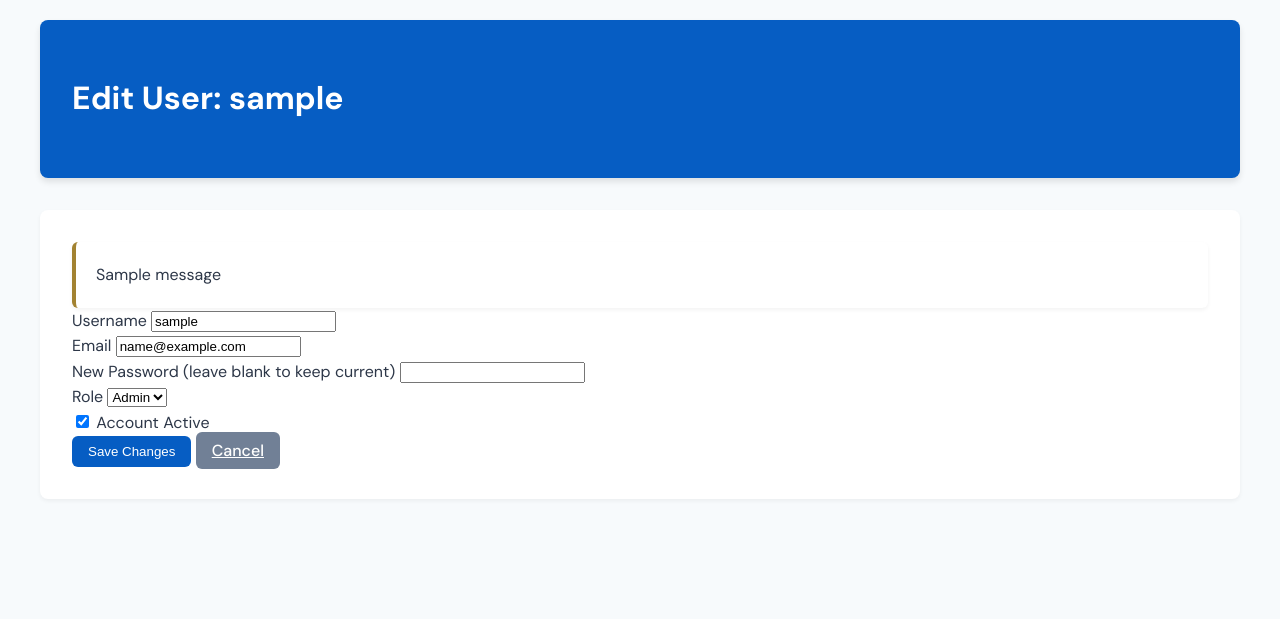
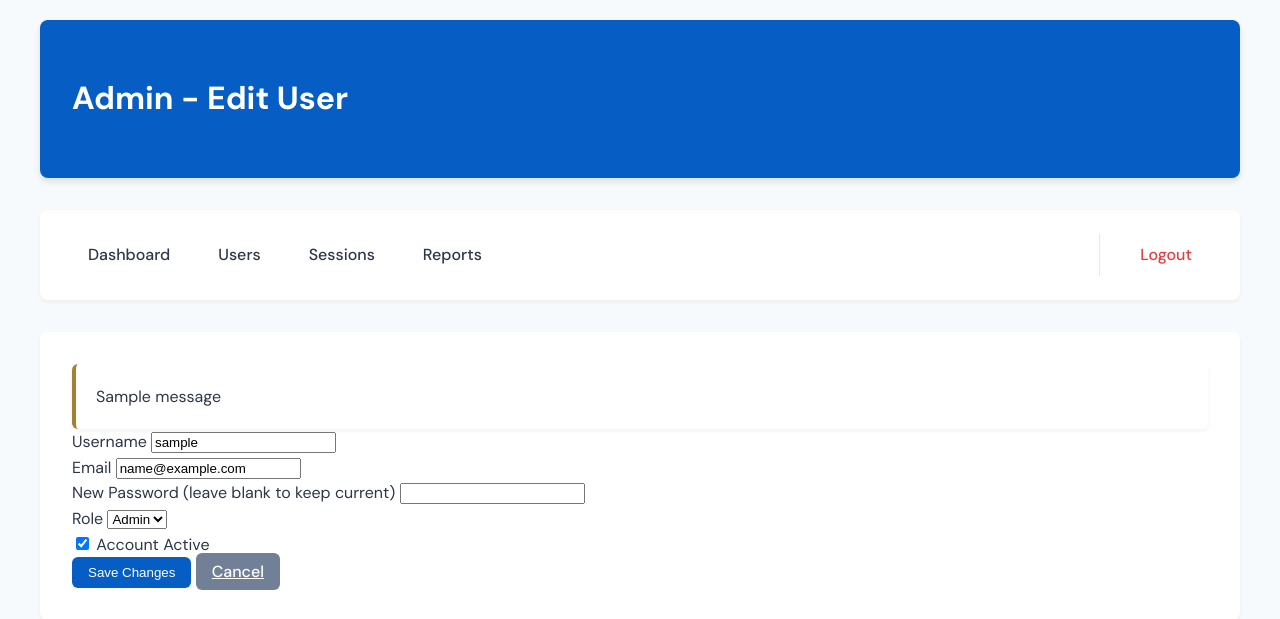
Before and after one commit to ISO-Serious/serious-threat-intelligence, a Flask app: template app/templates/admin/edit_user.html in a window 1280 px wide. Shown: the top 619 px of the page. Run offline with Flask 3, Linux system fonts and the light colour scheme; the template is opened without the code that fills it: values that come from a table or form of the project are taken from there, others are empty; tables that the repository leaves empty hold one stand-in row (values such as "Sample post"); one stand-in notice (Sample message) is shown.

Commit message:
Added some navigation

```diff
--- a/app/blueprints/api/routes.py
+++ b/app/blueprints/api/routes.py
@@ -12,6 +12,9 @@ import json
 
 logger = logging.getLogger(__name__)
 api = Blueprint('api', __name__, url_prefix='/api')
+
+def strip_html(text):
+    return re.sub('<[^<]+?>', '', text)
 
 @api.route('/collect-feeds', methods=['POST'])
 @requires_auth
--- a/app/static/css/styles.css
+++ b/app/static/css/styles.css
@@ -639,3 +639,82 @@ body {
         justify-content: center;
     }
 }
+.admin-nav {
+    display: flex;
+    justify-content: space-between;
+    align-items: center;
+    padding: 1.5rem 2rem;
+    background: white;
+    border-radius: 8px;
+    box-shadow: 0 2px 4px rgba(0, 0, 0, 0.05);
+    margin-bottom: 2rem;
+}
+
+.nav-links {
+    display: flex;
+    align-items: center;
+    gap: 1rem;
+}
+
+.nav-link {
+    padding: 0.5rem 1rem;
+    border-radius: 6px;
+    color: var(--text-color);
+    font-weight: 500;
+    text-decoration: none;
+    transition: all 0.2s ease;
+}
+
+.nav-link:hover {
+    background-color: var(--bg-color);
+    color: var(--primary-color);
+}
+
+.nav-link.active {
+    background-color: var(--primary-color);
+    color: white;
+}
+
+.user-section {
+    display: flex;
+    align-items: center;
+    gap: 1.5rem;
+    padding-left: 1.5rem;
+    border-left: 1px solid #e2e8f0;
+}
+
+.user-section .username {
+    color: var(--text-color);
+    font-size: 0.875rem;
+}
+
+.nav-link.logout {
+    color: var(--danger-color);
+}
+
+.nav-link.logout:hover {
+    background-color: #fee2e2;
+    color: var(--danger-color);
+}
+
+@media (max-width: 768px) {
+    .admin-nav {
+        flex-direction: column;
+        padding: 1rem;
+        gap: 1rem;
+    }
+
+    .nav-links {
+        flex-wrap: wrap;
+        justify-content: center;
+    }
+
+    .user-section {
+        padding-left: 0;
+        padding-top: 1rem;
+        border-left: none;
+        border-top: 1px solid #e2e8f0;
+        width: 100%;
+        justify-content: center;
+    }
+}
--- /dev/null
+++ b/app/templates/admin/_nav.html
@@ -0,0 +1,27 @@
+{# templates/admin/_nav.html #}
+<nav class="admin-nav">
+    <div class="nav-links">
+        <a href="{{ url_for('auth.admin_dashboard') }}"
+           class="nav-link {% if request.endpoint == 'auth.admin_dashboard' %}active{% endif %}">
+            Dashboard
+        </a>
+        <a href="{{ url_for('auth.admin_users') }}"
+           class="nav-link {% if request.endpoint == 'auth.admin_users' %}active{% endif %}">
+            Users
+        </a>
+        <a href="{{ url_for('auth.list_sessions') }}"
+           class="nav-link {% if request.endpoint == 'auth.list_sessions' %}active{% endif %}">
+            Sessions
+        </a>
+        <a href="{{ url_for('auth.manage_content') }}"
+           class="nav-link {% if request.endpoint == 'web.list_summaries' %}active{% endif %}">
+            Reports
+        </a>
+    </div>
+    <div class="user-section">
+        {% if g.get('current_user') %}
+            <span class="username">{{ g.current_user.username }}</span>
+        {% endif %}
+        <a href="{{ url_for('auth.logout') }}" class="nav-link logout">Logout</a>
+    </div>
+</nav>
--- a/app/templates/admin/edit_user.html
+++ b/app/templates/admin/edit_user.html
@@ -1,14 +1,18 @@
+{# templates/admin/base.html #}
 {% extends "base.html" %}
 
 {% block content %}
 <div class="header">
     <div class="header-content">
         <div class="header-text">
-            <h1>Edit User: {{ user.username }}</h1>
+            <h1>{% block admin_title %}Admin - Edit User{% endblock %}</h1>
         </div>
     </div>
 </div>
 
+{% include 'admin/_nav.html' %}
+
+{% block admin_content %}
 <div class="category">
     {% with messages = get_flashed_messages(with_categories=true) %}
         {% if messages %}
@@ -75,4 +79,4 @@
         </div>
     </form>
 </div>
-{% endblock %}
+{% endblock %}{% endblock %}
```
Also changed, not shown: app/blueprints/auth/routes.py (+30 -0 lines), app/blueprints/web/routes.py (+54 -76 lines), app/templates/admin/create_user.html (+7 -2 lines), app/templates/admin/dashboard.html (+8 -3 lines), app/templates/admin/manage_content.html (renamed from app/templates/email/list.html, +14 -4 lines), app/templates/admin/sessions.html (+7 -2 lines), app/templates/admin/users.html (+6 -2 lines), app/templates/web-formatted-email/index-no-edit.html (added, +67 -0 lines), app/utils/auth.py (+23 -25 lines), app/templates/mail-client-formatted-email/email.html (renamed from app/templates/email2/email.html), app/templates/web-formatted-email/index.html (renamed from app/templates/email/summary.html).
